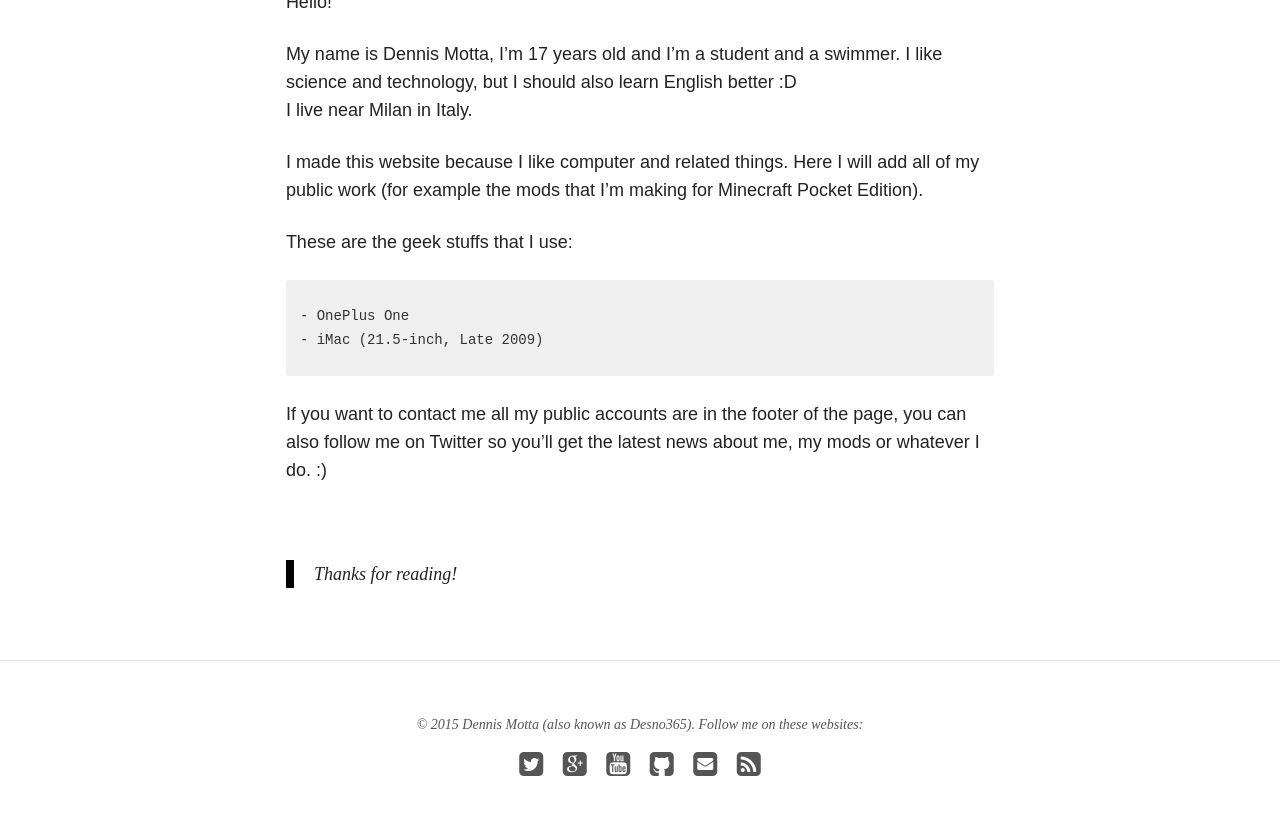
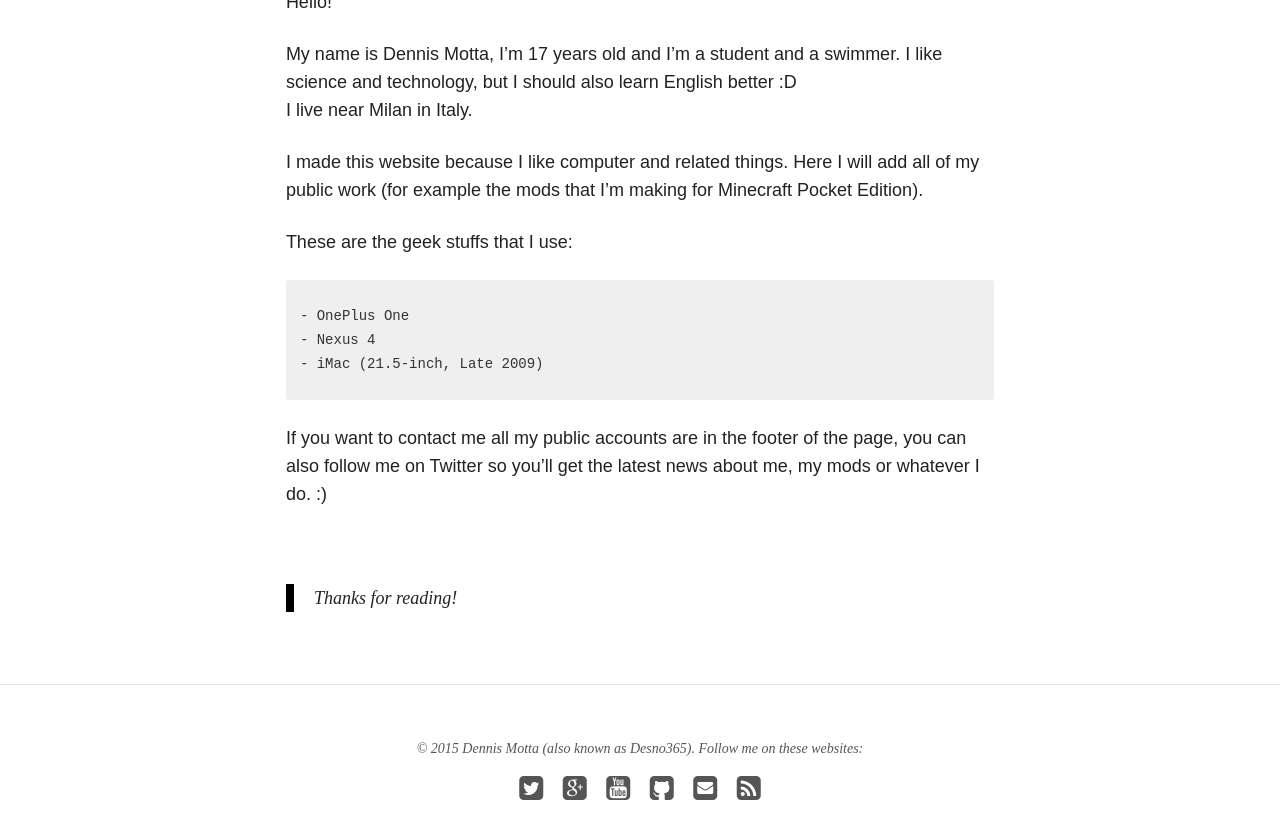
Before and after one commit to Desno365/Desno365.github.io, a Jekyll site: the page built from about/index.md, in a window 1280 px wide and 900 px high, scrolled down 955 px. Shown: the top 839 px of the window. Built offline with Jekyll 4.4.1, drawn with Linux system fonts in a browser that asks for light colours; nearby versions of some CDN libraries.

Commit message:
Update about me

```diff
--- a/about/index.md
+++ b/about/index.md
@@ -17,6 +17,7 @@
 These are the geek stuffs that I use:
 {% highlight text %}
 - OnePlus One
+- Nexus 4
 - iMac (21.5-inch, Late 2009)
 {% endhighlight %}
 
```
